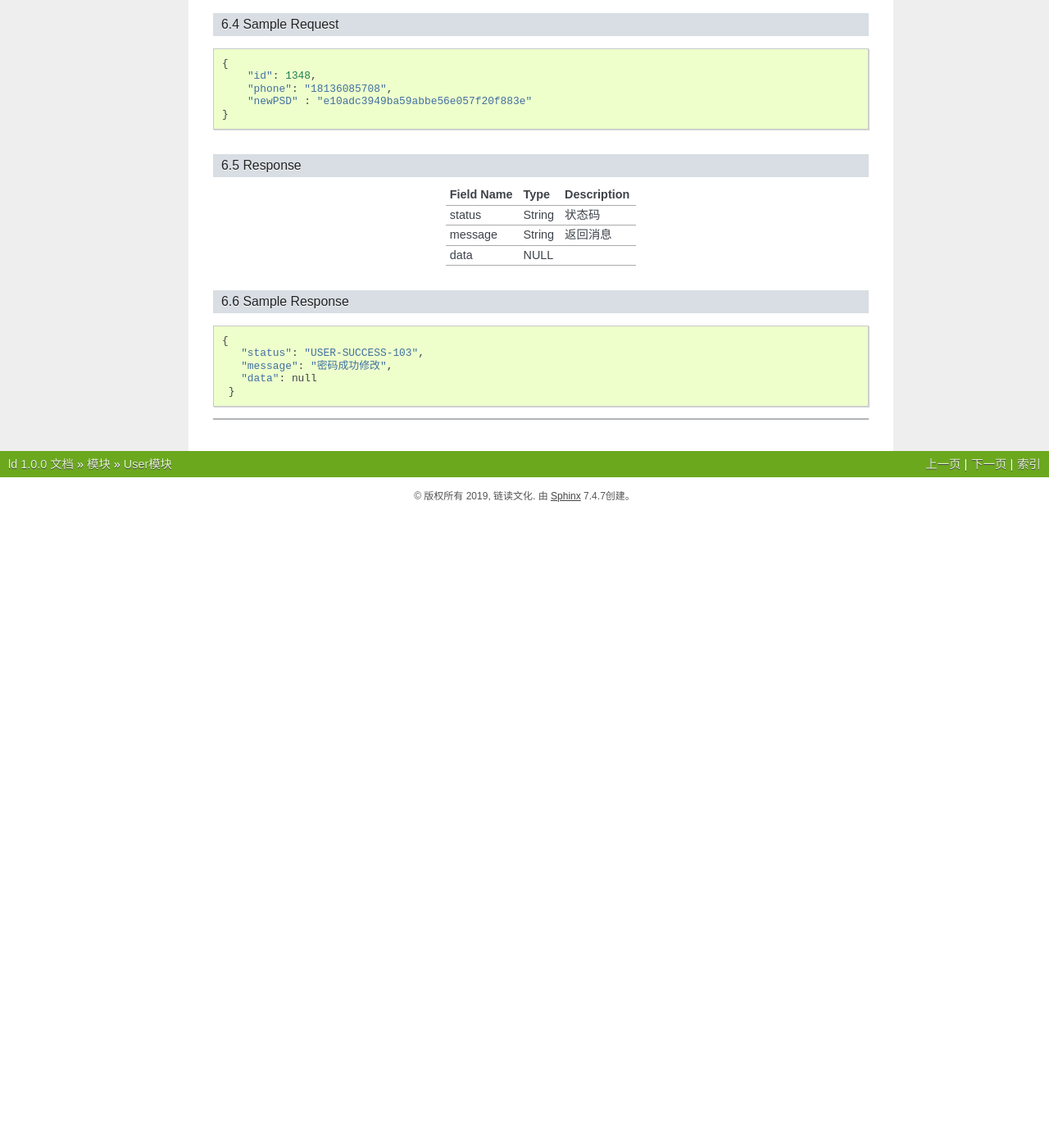
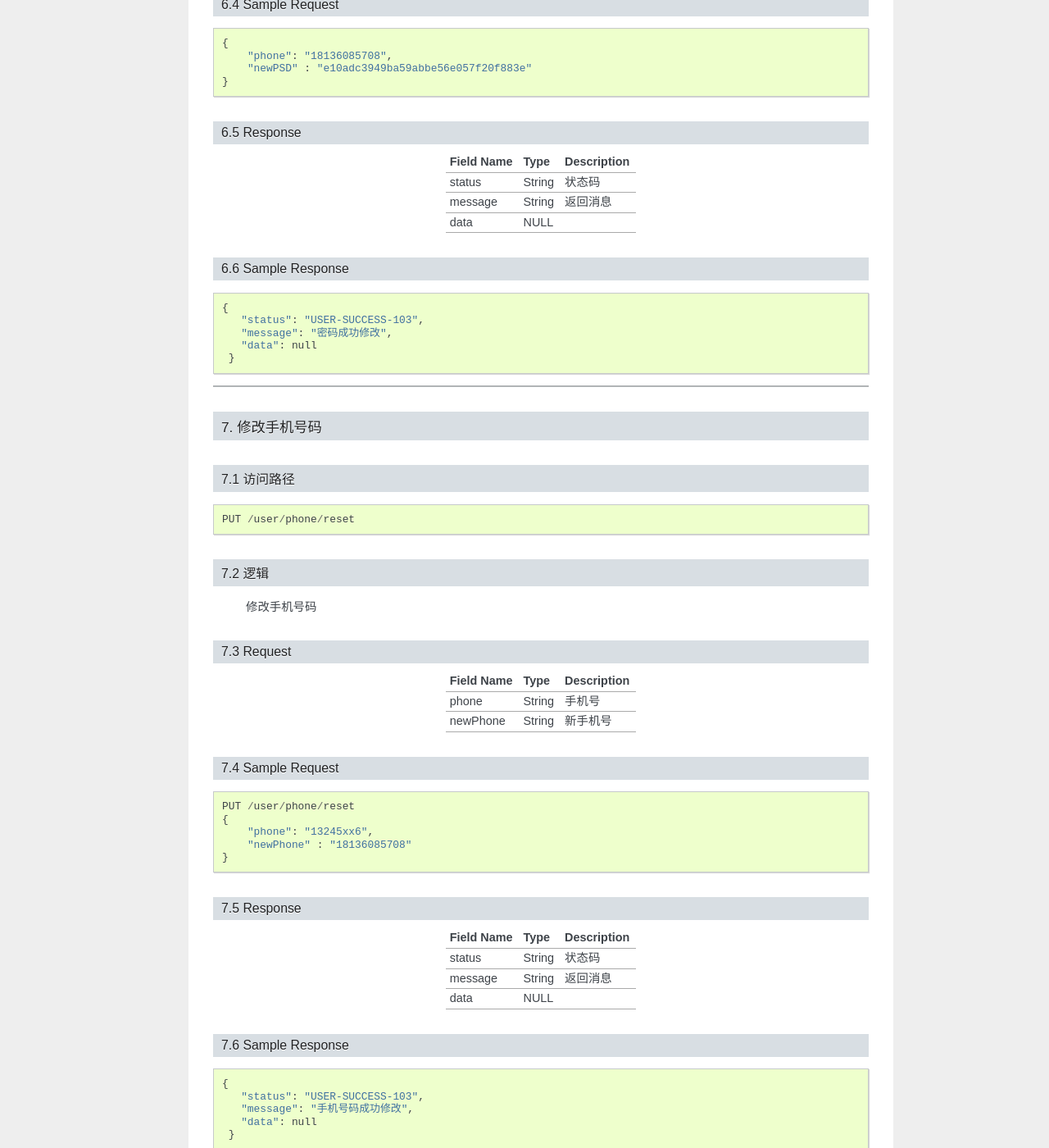
Before and after one commit to IneverStop/ld, a Sphinx documentation site: the page built from source/modules/user.rst, in a window 1280 px wide and 1400 px high, scrolled down 7535 px. Shown: the whole window at 82% size. Built offline with Sphinx 7.4.7, drawn with Linux system fonts in a browser that asks for light colours; before the commit the page ends 8160 px from its top, so only the background shows below that; some of the changed text lies outside the part shown.

```diff
--- a/source/modules/user.rst
+++ b/source/modules/user.rst
@@ -474,8 +474,6 @@ freezestarttime      NULL
 =============== =============== =============================================
   Field Name         Type                        Description
 =============== =============== =============================================
-      id            String                        用户ID
---------------- --------------- ---------------------------------------------
      phone          String                       手机号码
 --------------- --------------- ---------------------------------------------
     newPSD          String                        新密码
@@ -486,7 +484,6 @@ freezestarttime      NULL
 ::
 
     {
-        "id": 1348,
         "phone": "18136085708",
         "newPSD" : "e10adc3949ba59abbe56e057f20f883e"
     }
@@ -514,3 +511,61 @@ freezestarttime      NULL
     }
 
 ---------------------------------------------
+
+7. 修改手机号码
+^^^^^^^^^^^^^^^^^^^^^^^^^^^^^^^^^^^^^^^^^^
+
+7.1 访问路径
+>>>>>>>>>>>>>>>>>>>>>>>>>>>>>>>>>>>>>>>>>>>>>>>>>>>>
+::
+
+ PUT /user/phone/reset
+
+7.2 逻辑
+>>>>>>>>>>>>>>>>>>>>>>>>>>>>>>>>>>>>>>>>>>>>>>>>>>>>
+
+ 修改手机号码
+
+7.3 Request
+>>>>>>>>>>>>>>>>>>>>>>>>>>>>>>>>>>>>>>>>>>>>>>>>>>>>
+=============== =============== =============================================
+  Field Name         Type                        Description
+=============== =============== =============================================
+     phone          String                        手机号
+--------------- --------------- ---------------------------------------------
+   newPhone         String                       新手机号
+=============== =============== =============================================
+
+7.4 Sample Request
+>>>>>>>>>>>>>>>>>>>>>>>>>>>>>>>>>>>>>>>>>>>>>>>>>>>>
+::
+
+    PUT /user/phone/reset
+    {
+        "phone": "13245xx6",
+        "newPhone" : "18136085708"
+    }
+
+7.5 Response
+>>>>>>>>>>>>>>>>>>>>>>>>>>>>>>>>>>>>>>>>>>>>>>>>>>>>
+=============== =============== =============================================
+  Field Name         Type                        Description
+=============== =============== =============================================
+    status          String                           状态码
+--------------- --------------- ---------------------------------------------
+    message         String                          返回消息
+--------------- --------------- ---------------------------------------------
+     data            NULL
+=============== =============== =============================================
+
+7.6 Sample Response
+>>>>>>>>>>>>>>>>>>>>>>>>>>>>>>>>>>>>>>>>>>>>>>>>>>>>
+::
+
+   {
+      "status": "USER-SUCCESS-103",
+      "message": "手机号码成功修改",
+      "data": null
+    }
+
+---------------------------------------------
```
Also changed, not shown: source/modules/search.rst (+14 -3 lines).
